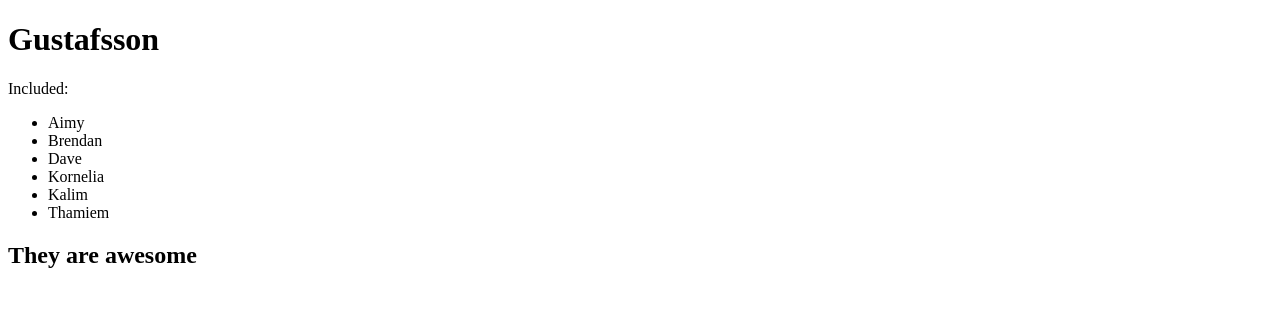
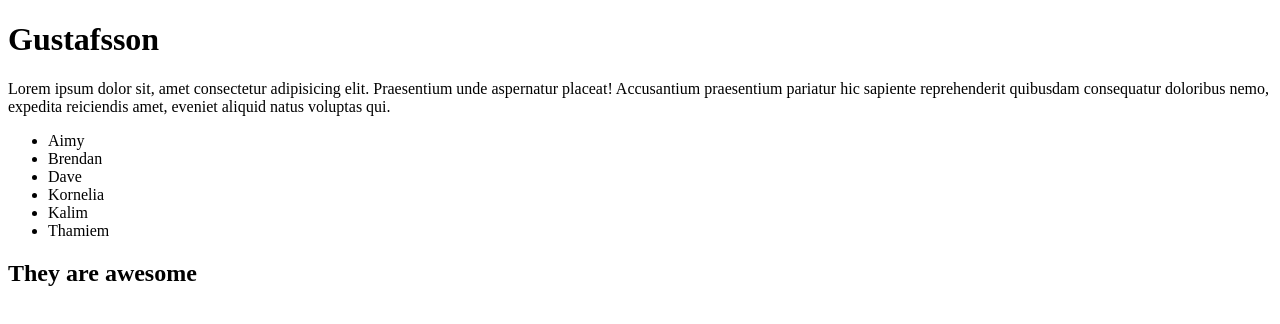
Before and after one commit to MattChan96/Gustafsson_web_page, a plain HTML site: page index.html in a window 1280 px wide. Drawn offline with Linux system fonts and the light colour scheme.

Commit message:
<WarmUp commit>

```diff
--- a/index.html
+++ b/index.html
@@ -8,7 +8,7 @@
 </head>
 <body>
     <h1>Gustafsson</h1>
-    <p>Included:</p>
+    <p>Lorem ipsum dolor sit, amet consectetur adipisicing elit. Praesentium unde aspernatur placeat! Accusantium praesentium pariatur hic sapiente reprehenderit quibusdam consequatur doloribus nemo, expedita reiciendis amet, eveniet aliquid natus voluptas qui.</p>
     <ul>
         <li>Aimy</li>
         <li>Brendan</li>
```
Also changed, not shown: 1 other file.
